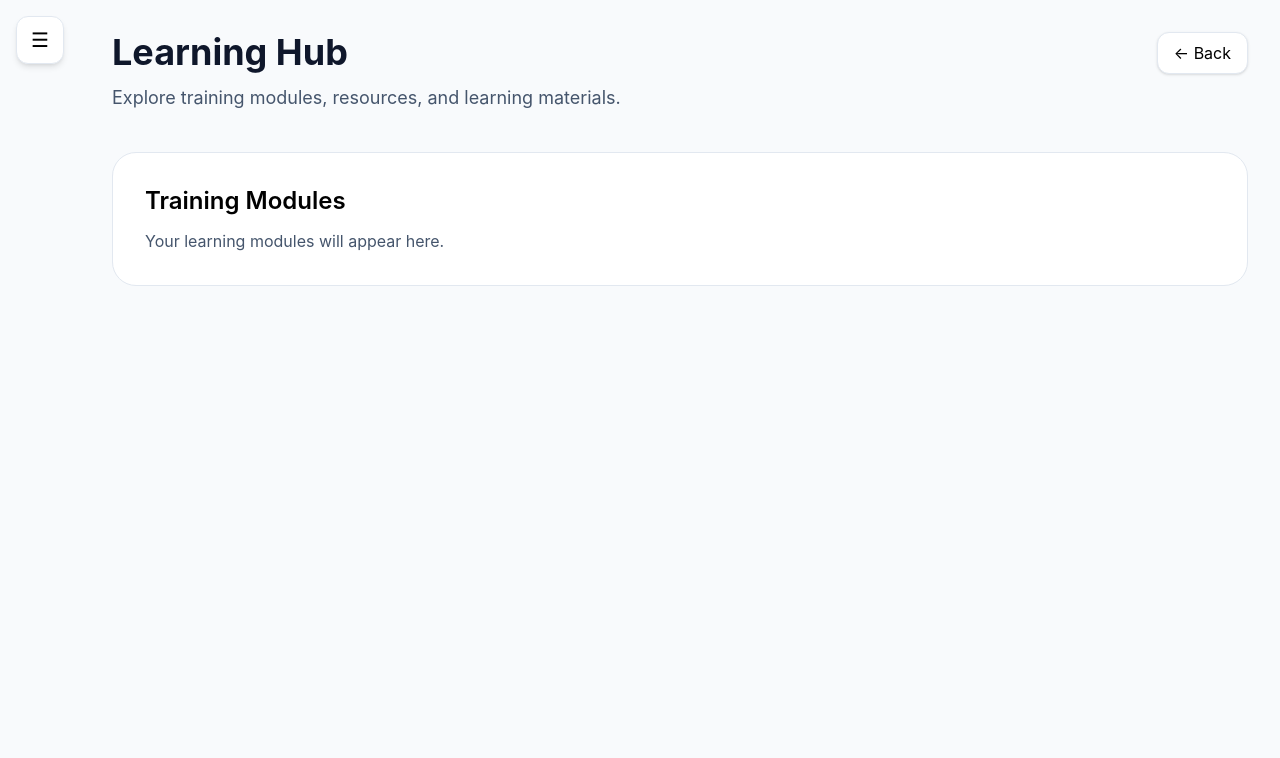
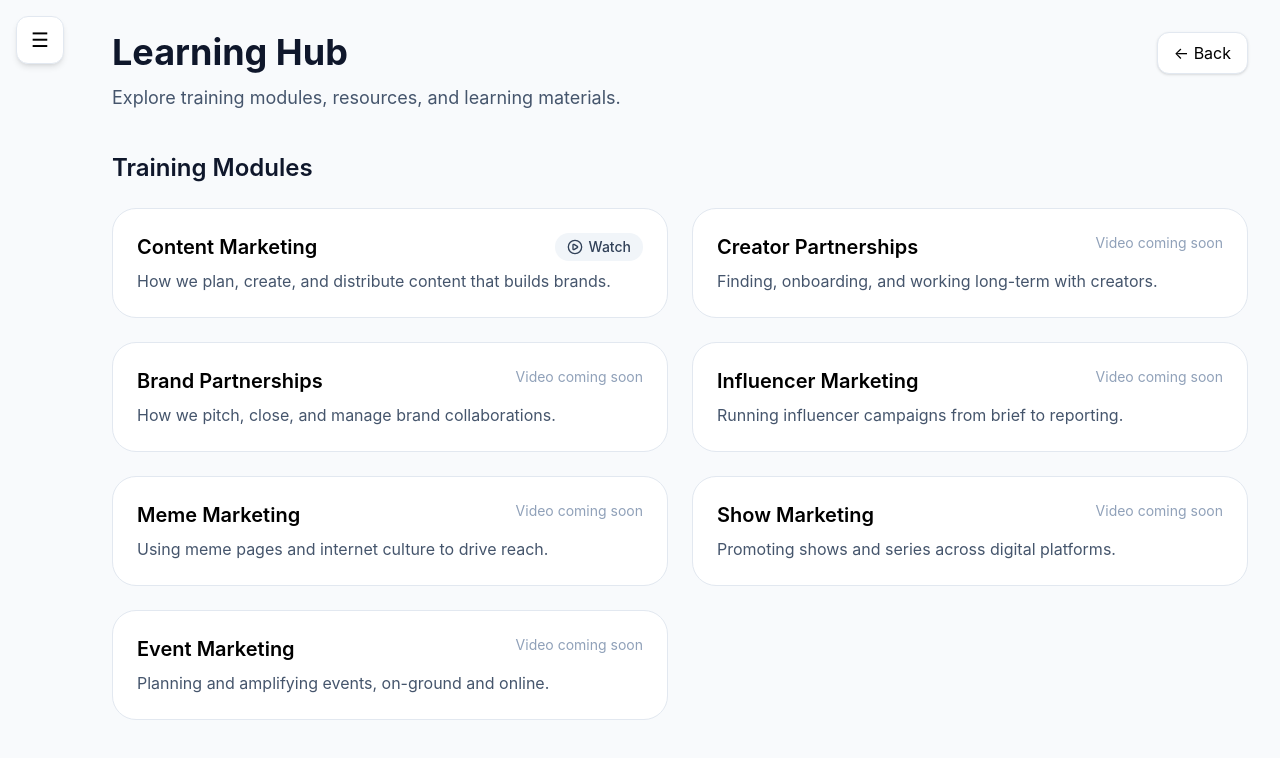
Before and after one commit to CuriousMedia-dash/Curious-Academy, a React (Vite) app: page /learning-hub in a window 1280 px wide. Shown: the top 758 px of the page. Built offline with nearby package versions, Linux system fonts and the light colour scheme.

Commit message:
Add training module videos to Learning Hub

```diff
--- /dev/null
+++ b/src/data/modules.js
@@ -0,0 +1,43 @@
+// Training modules shown on the Learning Hub page.
+//
+// To add a video, paste the share link between the quotes on the `video:` line.
+// YouTube (Unlisted), Google Drive ("Anyone with the link"), and Loom links all work.
+// Leave `video` empty and the card shows "Video coming soon".
+
+export const trainingModules = [
+  {
+    title: "Content Marketing",
+    description: "How we plan, create, and distribute content that builds brands.",
+    video: "https://www.youtube.com/watch?v=CqLwfDMjjoU",
+  },
+  {
+    title: "Creator Partnerships",
+    description: "Finding, onboarding, and working long-term with creators.",
+    video: "",
+  },
+  {
+    title: "Brand Partnerships",
+    description: "How we pitch, close, and manage brand collaborations.",
+    video: "",
+  },
+  {
+    title: "Influencer Marketing",
+    description: "Running influencer campaigns from brief to reporting.",
+    video: "",
+  },
+  {
+    title: "Meme Marketing",
+    description: "Using meme pages and internet culture to drive reach.",
+    video: "",
+  },
+  {
+    title: "Show Marketing",
+    description: "Promoting shows and series across digital platforms.",
+    video: "",
+  },
+  {
+    title: "Event Marketing",
+    description: "Planning and amplifying events, on-ground and online.",
+    video: "",
+  },
+];
--- a/src/pages/LearningHub.jsx
+++ b/src/pages/LearningHub.jsx
@@ -1,6 +1,12 @@
+import { useState } from "react";
+import { PlayCircle } from "lucide-react";
 import Sidebar from "../components/Sidebar";
+import VideoModal from "../components/VideoModal";
+import { trainingModules } from "../data/modules";
 
 export default function LearningHub() {
+  const [activeModule, setActiveModule] = useState(null);
+
   return (
     <div className="min-h-screen bg-slate-50">
       <Sidebar />
@@ -35,17 +41,52 @@ export default function LearningHub() {
           </button>
         </div>
 
-        {/* Learning Hub Content */}
+        {/* Training Modules */}
 
-        <div className="bg-white rounded-3xl border border-slate-200 p-8">
-          <h2 className="text-2xl font-semibold">
-            Training Modules
-          </h2>
+        <h2 className="text-2xl font-semibold text-slate-900 mb-6">
+          Training Modules
+        </h2>
 
-          <p className="mt-3 text-slate-600">
-            Your learning modules will appear here.
-          </p>
+        <div className="grid grid-cols-1 md:grid-cols-2 gap-6">
+          {trainingModules.map((module) => {
+            const hasVideo = Boolean(module.video);
+            return (
+              <button
+                key={module.title}
+                type="button"
+                disabled={!hasVideo}
+                onClick={() => hasVideo && setActiveModule(module)}
+                className={`text-left bg-white border border-slate-200 rounded-3xl p-6 transition ${
+                  hasVideo ? "hover:shadow-md cursor-pointer" : "cursor-default"
+                }`}
+              >
+                <div className="flex items-start justify-between gap-4">
+                  <h3 className="text-xl font-semibold">{module.title}</h3>
+                  {hasVideo ? (
+                    <span className="shrink-0 inline-flex items-center gap-1.5 text-sm font-medium text-slate-700 bg-slate-100 rounded-full px-3 py-1">
+                      <PlayCircle size={16} />
+                      Watch
+                    </span>
+                  ) : (
+                    <span className="shrink-0 text-sm text-slate-400">
+                      Video coming soon
+                    </span>
+                  )}
+                </div>
+
+                <p className="mt-2 text-slate-600">{module.description}</p>
+              </button>
+            );
+          })}
         </div>
+
+        {activeModule && (
+          <VideoModal
+            title={activeModule.title}
+            video={activeModule.video}
+            onClose={() => setActiveModule(null)}
+          />
+        )}
       </div>
     </div>
   );
```
